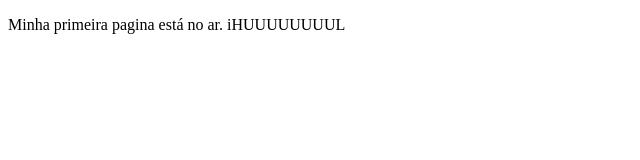
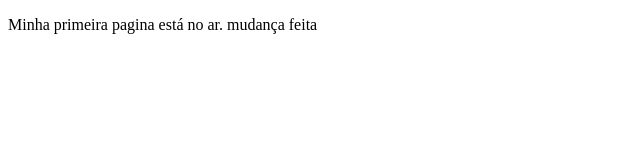
Before and after one commit to clauvessouza/pwe, a plain HTML site: page lista-04/index.html in a window 1280 px wide. Shown: the full height of the page, 0-640 px from the left. Drawn offline with Linux system fonts and the light colour scheme.

Commit message:
Atualização feita

```diff
--- a/lista-04/index.html
+++ b/lista-04/index.html
@@ -5,6 +5,6 @@
     <title>Document</title>
 </head>
 <body>
-    <p>Minha primeira pagina está no ar. iHUUUUUUUUL </p>
+    <p>Minha primeira pagina está no ar. mudança feita </p>
     </body>
 </html>
```
